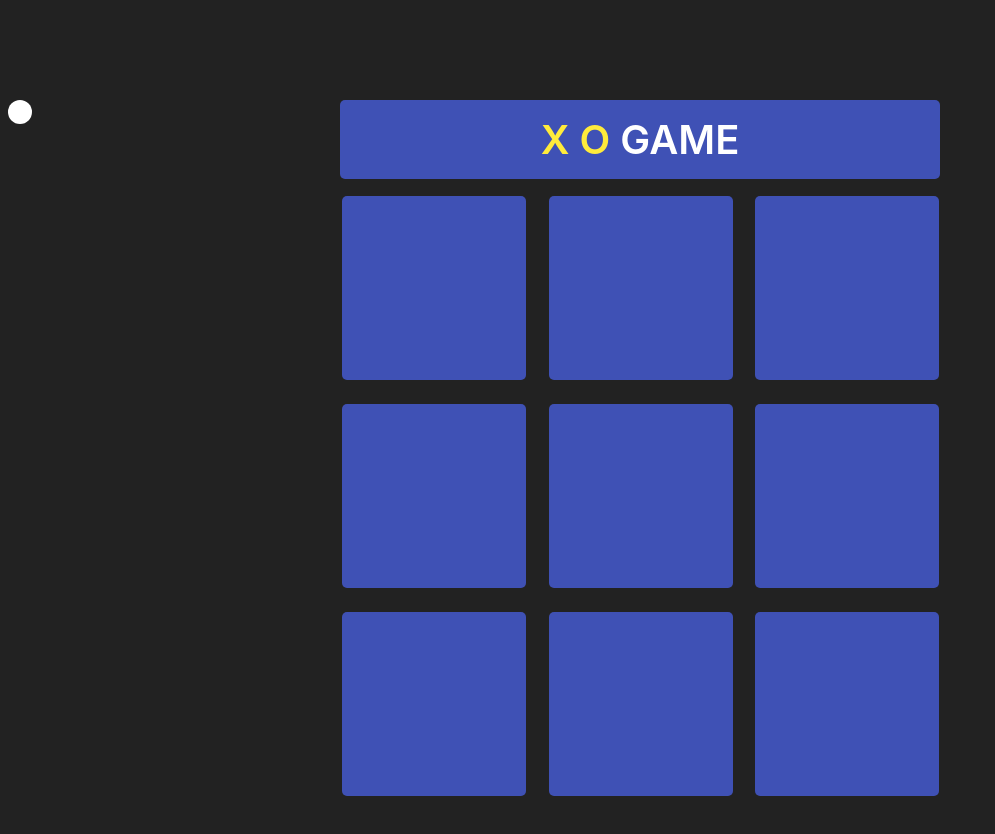
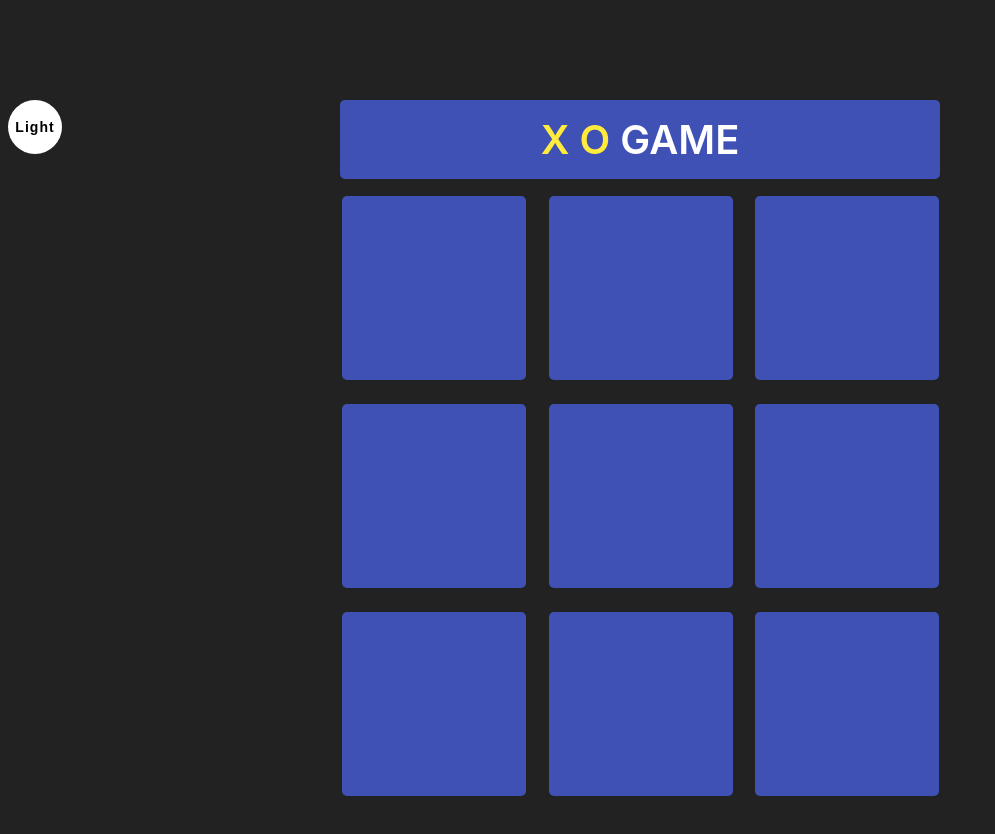
Before and after one commit to Youssef-Mhmoud/tic-tac-toe-game, a plain HTML site: page index.html in a window 1280 px wide. Both pictures are taken after a click on the element 20 px from the left and 112 px from the top of the page. Shown: the whole page, without its empty margins (0-995 px from the left). Drawn offline with Linux system fonts and the light colour scheme.

Commit message:
add local storage

```diff
--- a/css/style.css
+++ b/css/style.css
@@ -1,7 +1,7 @@
 .dark {
 
   /* background-image: linear-gradient(to top, #222, #222); */
-  background-color: #222;
+  background-color: #222 ;
 }
 
 body {
@@ -10,17 +10,39 @@ body {
   height: 100vh;
   overflow: hidden;
   position: relative;
+  font-family: sans-serif;
   transition: .3s;
 }
 
 .dark-mode {
   position: absolute;
   background-color: black;
-  height: 24px;
-  width: 24px;
+  height: 54px;
+  width: 54px;
   border-radius: 50%;
   cursor: pointer;
   transition: .3s;
+  display: flex;
+  align-items: center;
+  justify-content: center;
+}
+
+.dark-mode::after {
+  content: 'Dark';
+  position: absolute;
+  color: white;
+  font-size: 14px;
+  font-weight: 600;
+  letter-spacing: 1.02px;
+}
+
+.dark .dark-mode::after {
+  content: 'Light';
+  position: absolute;
+  color: black;
+  font-size: 14px;
+  font-weight: 600;
+  letter-spacing: 1.02px;
 }
 
 .dark .dark-mode {
@@ -70,7 +92,7 @@ span {
   transition: all .3s;
 }
 .square:hover {
-  background-color: black;
+  background-color: #4caf50;
 }
 
 .rotate {
--- a/js/main.js
+++ b/js/main.js
@@ -4,9 +4,9 @@ let square = [];
 
 function end(num1, num2, num3) {
   title.innerHTML = `${square[num1]} Winner`;
-  document.getElementById(`item${num1}`).style.backgroundColor = "black";
-  document.getElementById(`item${num2}`).style.background = "black";
-  document.getElementById(`item${num3}`).style.background = "black";
+  document.getElementById(`item${num1}`).style.backgroundColor = "#4caf50";
+  document.getElementById(`item${num2}`).style.background = "#4caf50";
+  document.getElementById(`item${num3}`).style.background = "#4caf50";
 
   setInterval(() => {
     title.innerHTML += ".";
@@ -117,12 +117,20 @@ squaresEl.forEach((square) => {
   });
 });
 
-
 // Dark mode
 
-const body = document.body
-const darkBtn = document.querySelector('.dark-mode')
+const body = document.body;
+const darkBtn = document.querySelector(".dark-mode");
 
-darkBtn.addEventListener('click', (e) => {
-  body.classList.toggle('dark')
-})
+darkBtn.addEventListener("click", (e) => {
+  localStorage.setItem("isDarkMode", true);
+  body.classList.toggle("dark");
+
+  if (body.className !== "dark") {
+    localStorage.setItem("isDarkMode", false);
+  }
+});
+
+if (localStorage.getItem("isDarkMode") === "true") {
+  body.classList.toggle("dark");
+}
```
Also changed, not shown: index.html (line endings or trailing spaces).
